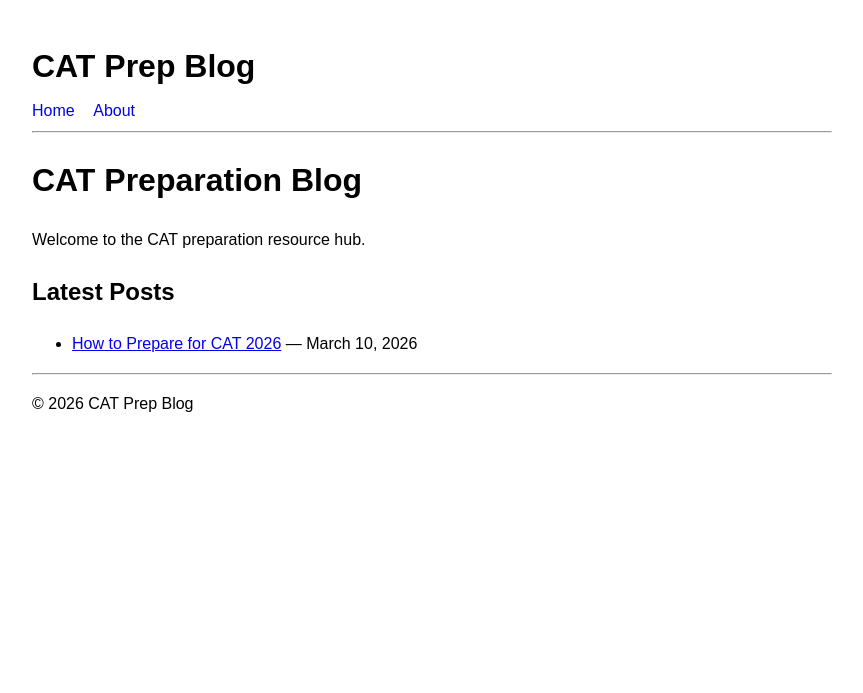
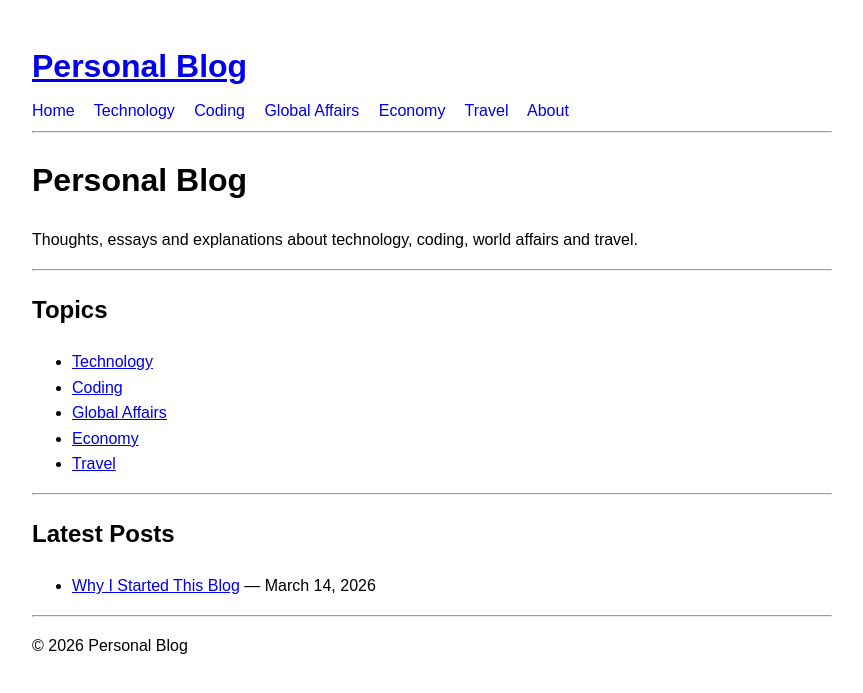
Before and after one commit to shisuiUchiha/shisuiuchiha.github.io, a Jekyll site: the page built from index.md, in a window 1280 px wide. Shown: the top 693 px of the page, without its empty margins (208-1071 px from the left). Built offline with Jekyll 4.4.1, drawn with Linux system fonts in a browser that asks for light colours.

Commit message:
massive revamp

```diff
--- a/_config.yml
+++ b/_config.yml
@@ -1,13 +1,8 @@
-title: Peronal Blog
-description: Personal Baf for Personal Use
+title: Personal Blog
+description: My views on technology, coding, global affairs, economy, travel and more
 url: https://shisuiuchiha.github.io/
 
-permalink: /blog/:title/
-
 markdown: kramdown
-
-plugins:
-  - jekyll-sitemap
-  - jekyll-seo-tag
+permalink: /posts/:title/
 
 future: true
--- a/_layouts/default.html
+++ b/_layouts/default.html
@@ -21,23 +21,35 @@
 <body>
 
 <header>
-<h1>CAT Prep Blog</h1>
+
+<h1><a href="/">Personal Blog</a></h1>
 
 <nav>
 <a href="/">Home</a>
+<a href="/topics/technology">Technology</a>
+<a href="/topics/coding">Coding</a>
+<a href="/topics/global-affairs">Global Affairs</a>
+<a href="/topics/economy">Economy</a>
+<a href="/topics/travel">Travel</a>
 <a href="/about">About</a>
 </nav>
 
 <hr>
+
 </header>
 
 <div class="container">
+
 {{ content }}
+
 </div>
 
 <footer>
+
 <hr>
-<p>© 2026 CAT Prep Blog</p>
+
+<p>© 2026 Personal Blog</p>
+
 </footer>
 
 </body>
--- a/_layouts/post.html
+++ b/_layouts/post.html
@@ -6,8 +6,8 @@ layout: default
 
 <h1>{{ page.title }}</h1>
 
-<p>
-Published on {{ page.date | date: "%B %d, %Y" }}
+<p class="post-date">
+{{ page.date | date: "%B %d, %Y" }}
 </p>
 
 {{ content }}
--- a/index.md
+++ b/index.md
@@ -3,12 +3,24 @@ layout: default
 title: Home
 ---
 
-# CAT Preparation Blog
+# Personal Blog
 
-Welcome to the CAT preparation resource hub.
+Thoughts, essays and explanations about technology, coding, world affairs and travel.
+
+---
+
+## Topics
+
+- [Technology](/topics/technology)
+- [Coding](/topics/coding)
+- [Global Affairs](/topics/global-affairs)
+- [Economy](/topics/economy)
+- [Travel](/topics/travel)
+
+---
 
 ## Latest Posts
 
-{% for post in site.posts %}
+{% for post in site.posts limit:6 %}
 - [{{ post.title }}]({{ post.url }}) — {{ post.date | date: "%B %d, %Y" }}
 {% endfor %}
```
Also changed, not shown: other parts of _layouts/default.html (+1 -1 lines), _layouts/topic.html (added, +22 -0 lines), _posts/2026-03-10-how-to-prepare-for-cat.md (deleted, +0 -29 lines), _posts/2026-03-14-welcome-to-my-blog.md (added, +13 -0 lines), about.md (+4 -2 lines), topics/coding.md (added, +7 -0 lines), topics/economy.md (added, +7 -0 lines), topics/global-affairs.md (added, +7 -0 lines), topics/technology.md (added, +7 -0 lines), topics/travel.md (added, +7 -0 lines), 1 other file.
